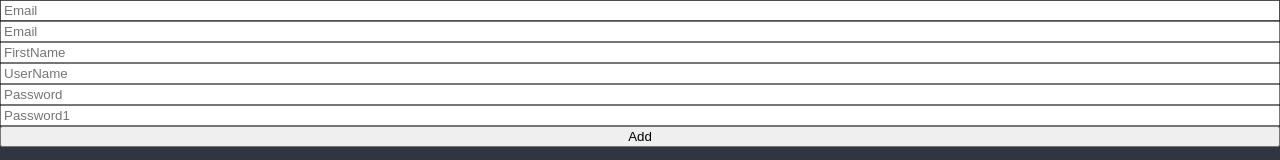
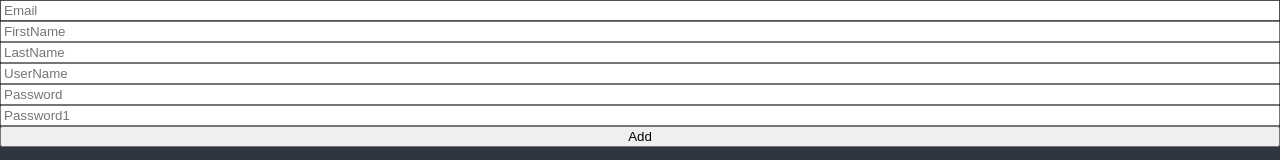
Before and after one commit to 7luky/react-todo-list, a React (Create React App) app: page / in a window 1280 px wide. Shown: the top 160 px of the page. Built offline with nearby package versions, Linux system fonts and the light colour scheme.

Commit message:
#6.9 Custom Validation

```diff
--- a/src/ToDoList.tsx
+++ b/src/ToDoList.tsx
@@ -44,6 +44,7 @@ interface IForm {
   username: string;
   password: string;
   password1: string;
+  extraError?: string;
 }
 
 function ToDoList() {
@@ -51,9 +52,18 @@ function ToDoList() {
     register,
     handleSubmit,
     formState: { errors },
+    setError,
   } = useForm<IForm>();
-  const onValid = (data: any) => {
-    console.log(data);
+
+  const onValid = (data: IForm) => {
+    if (data.password !== data.password1) {
+      setError(
+        "password1",
+        { message: "Password are not the same" },
+        { shouldFocus: true }
+      );
+    }
+    setError("extraError", { message: "Server Offline" });
   };
   console.log(errors?.email);
   return (
@@ -74,13 +84,21 @@ function ToDoList() {
         />
         <span>{errors?.email?.message}</span>
         <input
-          {...register("firstName", { required: "write here" })}
-          placeholder="Email"
+          {...register("firstName", {
+            required: "write here",
+            validate: {
+              noNico: (value) =>
+                value.includes("nico") ? "no nicos allowed" : true,
+              noNick: (value) =>
+                value.includes("nick") ? "no nicos allowed" : true,
+            },
+          })}
+          placeholder="FirstName"
         />
         <span>{errors?.firstName?.message}</span>
         <input
           {...register("lastName", { required: "write here", minLength: 10 })}
-          placeholder="FirstName"
+          placeholder="LastName"
         />
         <span>{errors?.lastName?.message}</span>
         <input
@@ -105,6 +123,7 @@ function ToDoList() {
         />
         <span>{errors?.password1?.message}</span>
         <button>Add</button>
+        <span>{errors?.extraError?.message}</span>
       </form>
     </div>
   );
```
